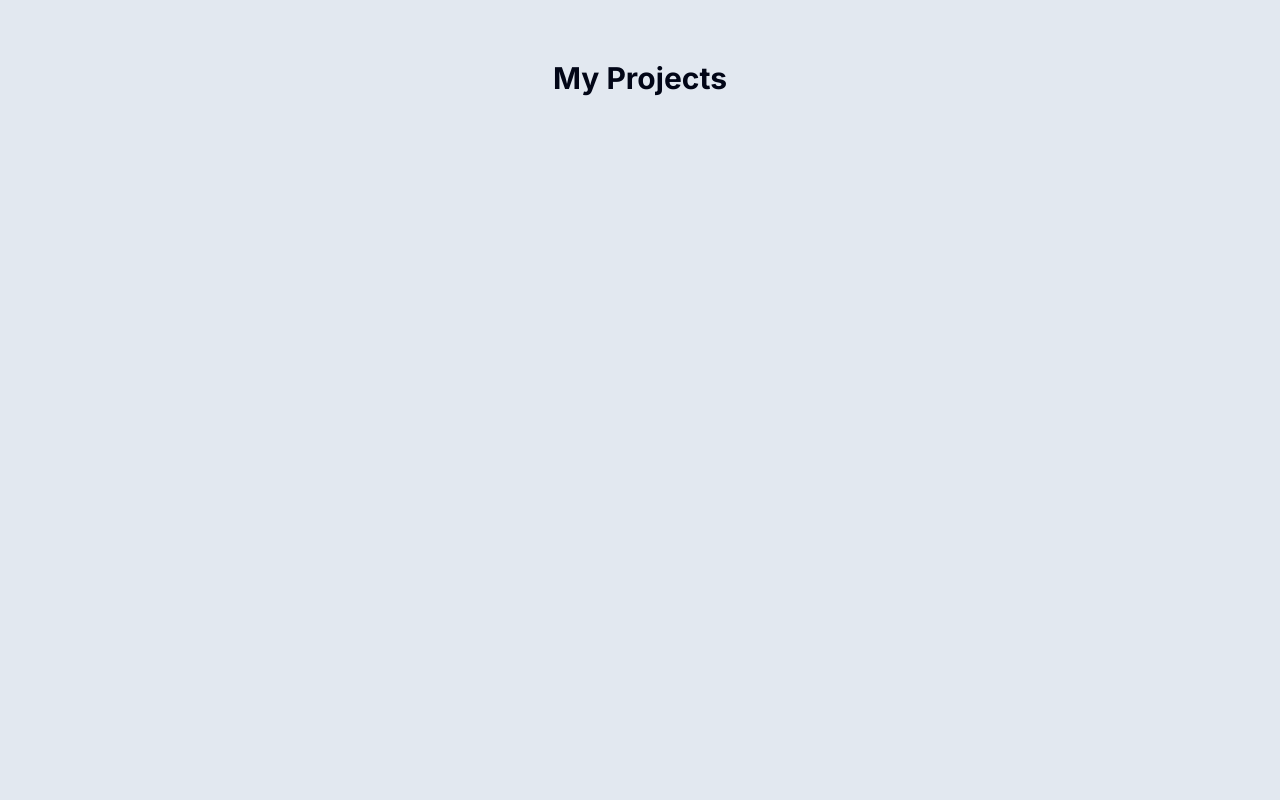
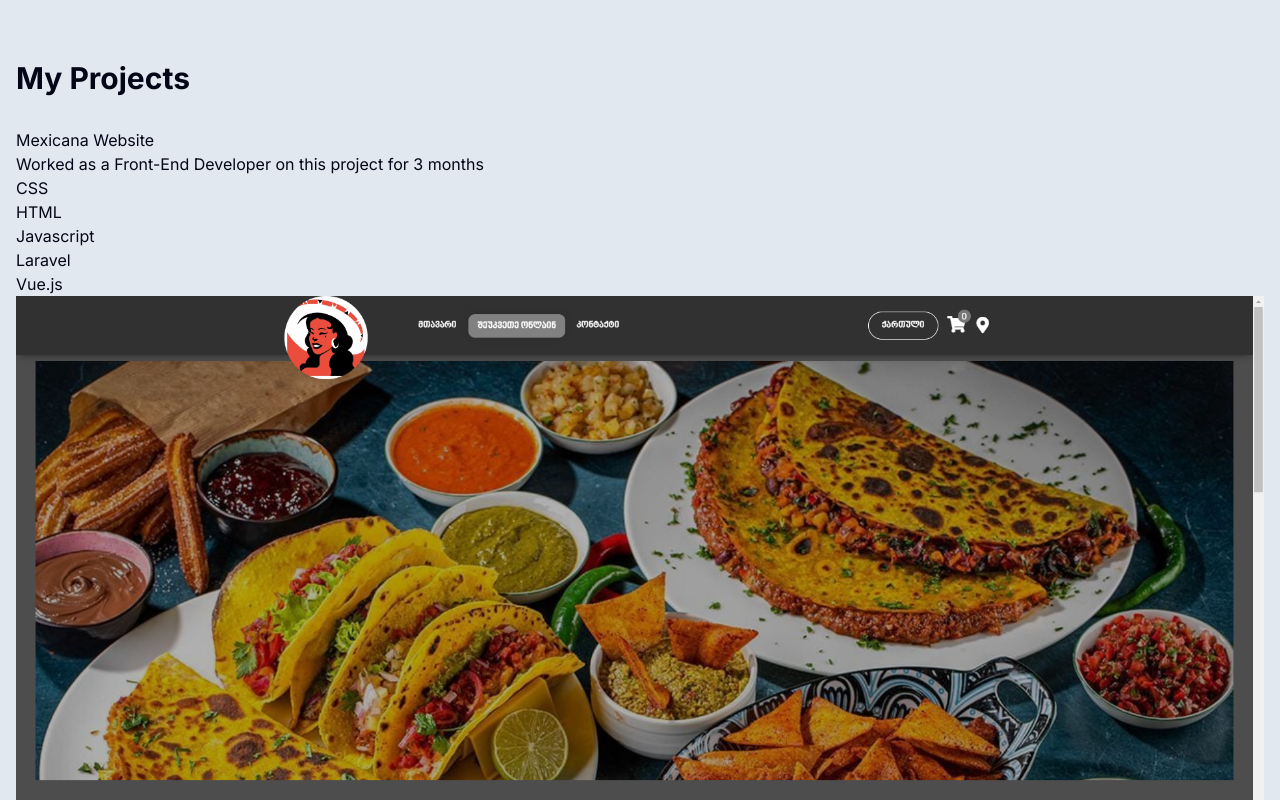
Before and after one commit to IkaMastera/iraklas-portfolio-next.js, a Next.js app: page / in a window 1280 px wide. Shown: the part 1420-2220 px from the top of the page. Before the commit the page ends 1548 px from the top, so only its background shows below. Built offline with nearby package versions, Linux system fonts and the light colour scheme.

Commit message:
add: basic structure to my projects section
also did some minor changes for the about me section and tushetiImg

```diff
--- a/components/about.tsx
+++ b/components/about.tsx
@@ -38,7 +38,7 @@ export default function About() {
             I am on the lookout for opportunities that allow me to
             contribute to a company's growth and, in turn,
             enhance my journey in <span className="font-bold">Front-End Development.</span>
-            Whether it's a <span className="font-bold">full-time</span>
+            Whether it's a <span className="font-bold"> full-time </span>
             commitment or a <span className="font-bold">part-time</span> collaboration,
             I am eager to be a part of an inspiring team.
         </p>
--- a/components/projects.tsx
+++ b/components/projects.tsx
@@ -1,13 +1,39 @@
 import React from 'react'
 import SectionHeading from './section-heading'
+import { projectsData } from '@/library/data'
+import Image from 'next/image';
 
 export default function Projects() {
   return (
     <section>
         <SectionHeading>My Projects</SectionHeading>
         <div>
-
+            {
+              projectsData.map((project, index) => (
+                <React.Fragment key={index}>
+                  <Project {...project}/>
+                </React.Fragment>
+              ))
+            }
         </div>
     </section>
   )
 }
+
+type ProjectProps = (typeof projectsData)[number];
+
+function Project({ title, description, tags, imageUrl }: ProjectProps){
+  return (
+    <section>
+      <h3>{title}</h3>
+      <p>{description}</p>
+      <ul>
+        {tags.map((tag, index) => (
+          <li key={index}>{tag}</li>
+        ))}
+      </ul>
+
+      <Image src={imageUrl} alt="Project I worked on" quality={95} />
+    </section>
+  );
+}
--- a/library/data.ts
+++ b/library/data.ts
@@ -89,7 +89,7 @@ export const projectsData = [
     description:
       "A Website landing page for tusheti camping site mobile application Made use of Next.js",
     tags: ["JavaScript", "Next.js", "CSS", "HTML", "TypeScript", "Tailwind.css"],
-    imageUrl: restaurantImg,
+    imageUrl: tushetiImg,
   },
 ] as const;
 
```
